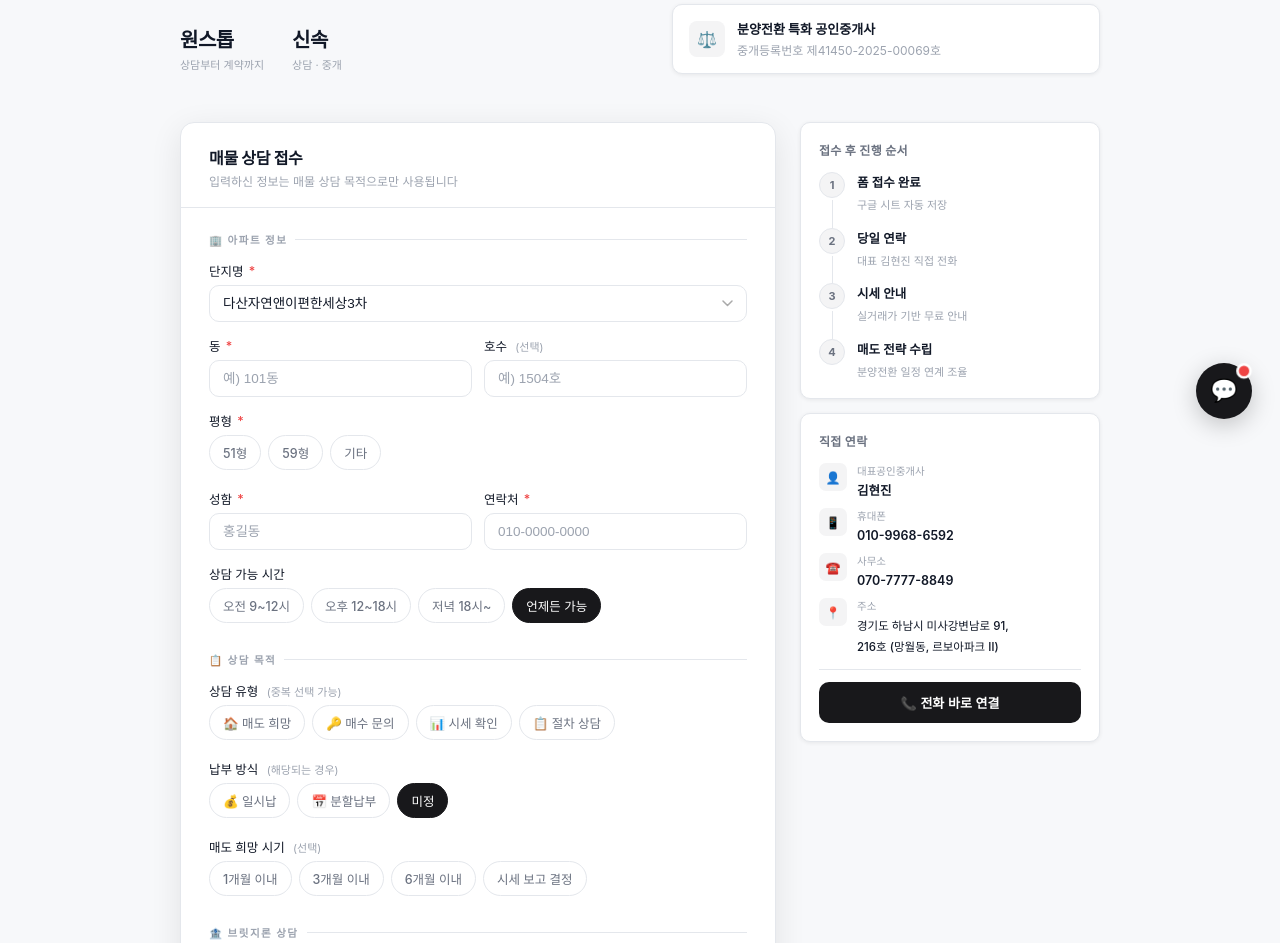
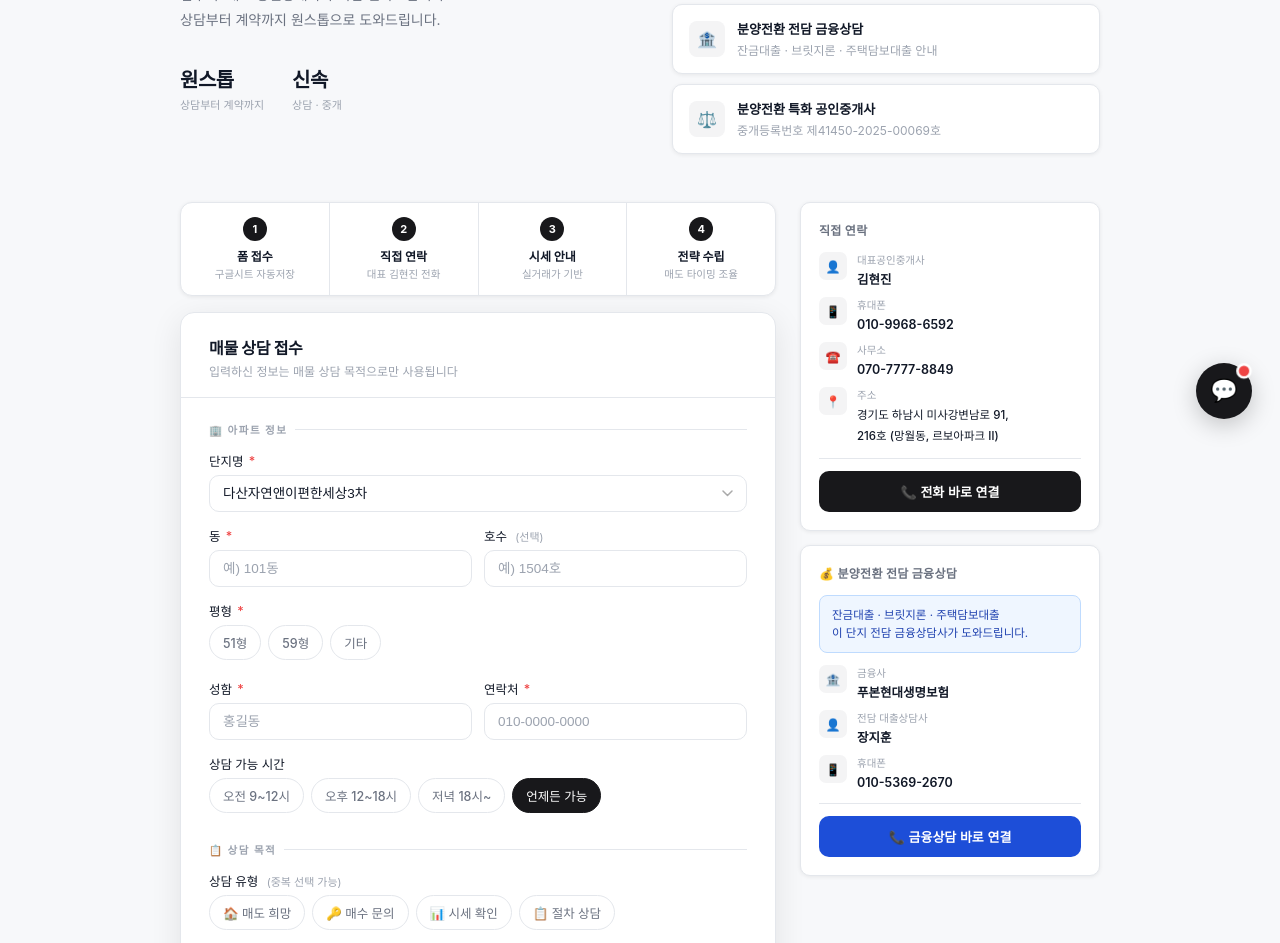
Before and after one commit to kingjin77-rgb/zero-listing, a plain HTML site: page index.html in a window 1280 px wide. Shown: the part 353-1296 px from the top of the page. Drawn offline with Linux system fonts and the light colour scheme; a web font is replaced by a local one.

Commit message:
Add files via upload

```diff
--- a/index.html
+++ b/index.html
@@ -253,6 +253,7 @@ footer{border-top:1px solid var(--border);background:var(--surface);padding:24px
     <div class="feat"><div class="feat-ic">🏢</div><div><strong>다산자연앤이편한세상3차</strong><span>분양전환 단지 집중 전담</span></div></div>
     <div class="feat"><div class="feat-ic">🤖</div><div><strong>분양전환 AI 챗봇 운영 중</strong><span>우측 하단 버튼으로 바로 질문하세요</span></div></div>
     <div class="feat"><div class="feat-ic">🏦</div><div><strong>전속중개 시 브릿지론 연계</strong><span>잔금 마련 금융상담 원스톱 연결</span></div></div>
+    <div class="feat"><div class="feat-ic">🏦</div><div><strong>분양전환 전담 금융상담</strong><span>잔금대출 · 브릿지론 · 주택담보대출 안내</span></div></div>
     <div class="feat"><div class="feat-ic">⚖️</div><div><strong>분양전환 특화 공인중개사</strong><span>중개등록번호 제41450-2025-00069호</span></div></div>
   </div>
 </div>
@@ -260,6 +261,31 @@ footer{border-top:1px solid var(--border);background:var(--surface);padding:24px
 <!-- MAIN -->
 <div class="main">
   <div>
+
+    <!-- 접수 후 진행 순서 고정 텍스트 -->
+    <div style="display:flex;gap:0;margin-bottom:16px;background:#fff;border:1px solid #e4e7ec;border-radius:12px;overflow:hidden;box-shadow:0 1px 4px rgba(0,0,0,.07);">
+      <div style="flex:1;padding:14px 16px;text-align:center;border-right:1px solid #e4e7ec;">
+        <div style="width:24px;height:24px;border-radius:50%;background:#18181b;color:#fff;font-size:11px;font-weight:700;display:flex;align-items:center;justify-content:center;margin:0 auto 6px;">1</div>
+        <div style="font-size:12px;font-weight:700;margin-bottom:2px;">폼 접수</div>
+        <div style="font-size:10.5px;color:#9ca3af;">구글시트 자동저장</div>
+      </div>
+      <div style="flex:1;padding:14px 16px;text-align:center;border-right:1px solid #e4e7ec;">
+        <div style="width:24px;height:24px;border-radius:50%;background:#18181b;color:#fff;font-size:11px;font-weight:700;display:flex;align-items:center;justify-content:center;margin:0 auto 6px;">2</div>
+        <div style="font-size:12px;font-weight:700;margin-bottom:2px;">직접 연락</div>
+        <div style="font-size:10.5px;color:#9ca3af;">대표 김현진 전화</div>
+      </div>
+      <div style="flex:1;padding:14px 16px;text-align:center;border-right:1px solid #e4e7ec;">
+        <div style="width:24px;height:24px;border-radius:50%;background:#18181b;color:#fff;font-size:11px;font-weight:700;display:flex;align-items:center;justify-content:center;margin:0 auto 6px;">3</div>
+        <div style="font-size:12px;font-weight:700;margin-bottom:2px;">시세 안내</div>
+        <div style="font-size:10.5px;color:#9ca3af;">실거래가 기반</div>
+      </div>
+      <div style="flex:1;padding:14px 16px;text-align:center;">
+        <div style="width:24px;height:24px;border-radius:50%;background:#18181b;color:#fff;font-size:11px;font-weight:700;display:flex;align-items:center;justify-content:center;margin:0 auto 6px;">4</div>
+        <div style="font-size:12px;font-weight:700;margin-bottom:2px;">전략 수립</div>
+        <div style="font-size:10.5px;color:#9ca3af;">매도 타이밍 조율</div>
+      </div>
+    </div>
+
     <div class="card">
       <div class="card-head">
         <h2>매물 상담 접수</h2>
@@ -415,15 +441,6 @@ footer{border-top:1px solid var(--border);background:var(--surface);padding:24px
   <!-- SIDEBAR -->
   <div class="side">
 
-    <div class="scard">
-      <h3>접수 후 진행 순서</h3>
-      <div class="steps">
-        <div class="si"><div class="sn">1</div><div class="sc"><strong>폼 접수 완료</strong><span>구글 시트 자동 저장</span></div></div>
-        <div class="si"><div class="sn">2</div><div class="sc"><strong>당일 연락</strong><span>대표 김현진 직접 전화</span></div></div>
-        <div class="si"><div class="sn">3</div><div class="sc"><strong>시세 안내</strong><span>실거래가 기반 무료 안내</span></div></div>
-        <div class="si" style="padding-bottom:0"><div class="sn">4</div><div class="sc"><strong>매도 전략 수립</strong><span>분양전환 일정 연계 조율</span></div></div>
-      </div>
-    </div>
 
     <div class="scard">
       <h3>직접 연락</h3>
@@ -437,33 +454,48 @@ footer{border-top:1px solid var(--border);background:var(--surface);padding:24px
       <a href="tel:010-9968-6592" class="call-btn">📞 전화 바로 연결</a>
     </div>
 
+    <div class="scard">
+      <h3>💰 분양전환 전담 금융상담</h3>
+      <div style="background:#eff6ff;border:1px solid #bfdbfe;border-radius:8px;padding:10px 12px;margin-bottom:12px;font-size:11.5px;color:#1e40af;line-height:1.6;">
+        잔금대출 · 브릿지론 · 주택담보대출<br>이 단지 전담 금융상담사가 도와드립니다.
+      </div>
+      <div class="clist">
+        <div class="crow">
+          <div class="cic">🏦</div>
+          <div class="cl"><small>금융사</small><b>푸본현대생명보험</b></div>
+        </div>
+        <div class="crow">
+          <div class="cic">👤</div>
+          <div class="cl"><small>전담 대출상담사</small><b>장지훈</b></div>
+        </div>
+        <div class="crow">
+          <div class="cic">📱</div>
+          <div class="cl"><small>휴대폰</small><b>010-5369-2670</b></div>
+        </div>
+      </div>
+      <div class="divd"></div>
+      <a href="tel:010-5369-2670" class="call-btn" style="background:#1d4ed8;">
+        📞 금융상담 바로 연결
+      </a>
+    </div>
 
 
-  </div>
-</div>
-
-<!-- LEGAL SECTION -->
-<div style="background:#fff;border-top:1px solid #e4e7ec;">
-  <div style="max-width:960px;margin:0 auto;padding:28px 20px;">
-    <div style="font-size:11px;font-weight:700;letter-spacing:1.5px;color:#9ca3af;margin-bottom:16px;">⚖️ 중개사무소 등록 정보 (공인중개사법 제18조의2)</div>
-    <div style="display:flex;flex-wrap:wrap;gap:6px 32px;font-size:12px;color:#6b7280;line-height:1.9;">
-      <span><b style="color:#374151;">상호명</b>  케이탑공인중개사사무소 미사센터</span>
-      <span><b style="color:#374151;">대표자</b>  김현진</span>
-      <span><b style="color:#374151;">등록번호</b>  제41450-2025-00069호</span>
-      <span><b style="color:#374151;">사업자번호</b>  232-30-01092</span>
-      <span><b style="color:#374151;">우편번호</b>  12913</span>
-      <span><b style="color:#374151;">소재지</b>  경기도 하남시 미사강변남로 91, 216호 (망월동, 르보아파크 Ⅱ)</span>
-      <span><b style="color:#374151;">연락처</b>  010-9968-6592 · 070-7777-8849</span>
-    </div>
-  </div>
 </div>
 
 <!-- FOOTER -->
 <footer>
   <div class="foot-in">
-    <b>케이탑공인중개사사무소 미사센터</b> · 대표 김현진 · 중개등록번호: 제41450-2025-00069호 · 사업자번호: 232-30-01092<br>
-    경기도 하남시 미사강변남로 91, 216호 (망월동, 르보아파크 Ⅱ) [12913] · ☎ 010-9968-6592 · 070-7777-8849<br>
-    © 2026 제로공실브리핑 · 수집된 개인정보는 중개 서비스 제공 목적으로만 사용됩니다.
+    <div style="display:flex;flex-wrap:wrap;justify-content:center;gap:4px 20px;font-size:11.5px;color:#6b7280;margin-bottom:8px;">
+      <span><b style="color:#374151;">상호</b> 케이탑공인중개사사무소 미사센터</span>
+      <span><b style="color:#374151;">대표</b> 김현진</span>
+      <span><b style="color:#374151;">등록번호</b> 제41450-2025-00069호</span>
+      <span><b style="color:#374151;">사업자</b> 232-30-01092</span>
+      <span><b style="color:#374151;">주소</b> 경기도 하남시 미사강변남로 91, 216호 (망월동, 르보아파크 Ⅱ) [12913]</span>
+      <span><b style="color:#374151;">전화</b> 010-9968-6592 · 070-7777-8849</span>
+    </div>
+    <div style="font-size:11px;color:#9ca3af;">
+      © 2026 제로공실브리핑 · 수집된 개인정보는 중개 서비스 제공 목적으로만 사용됩니다.
+    </div>
   </div>
 </footer>
 
```
